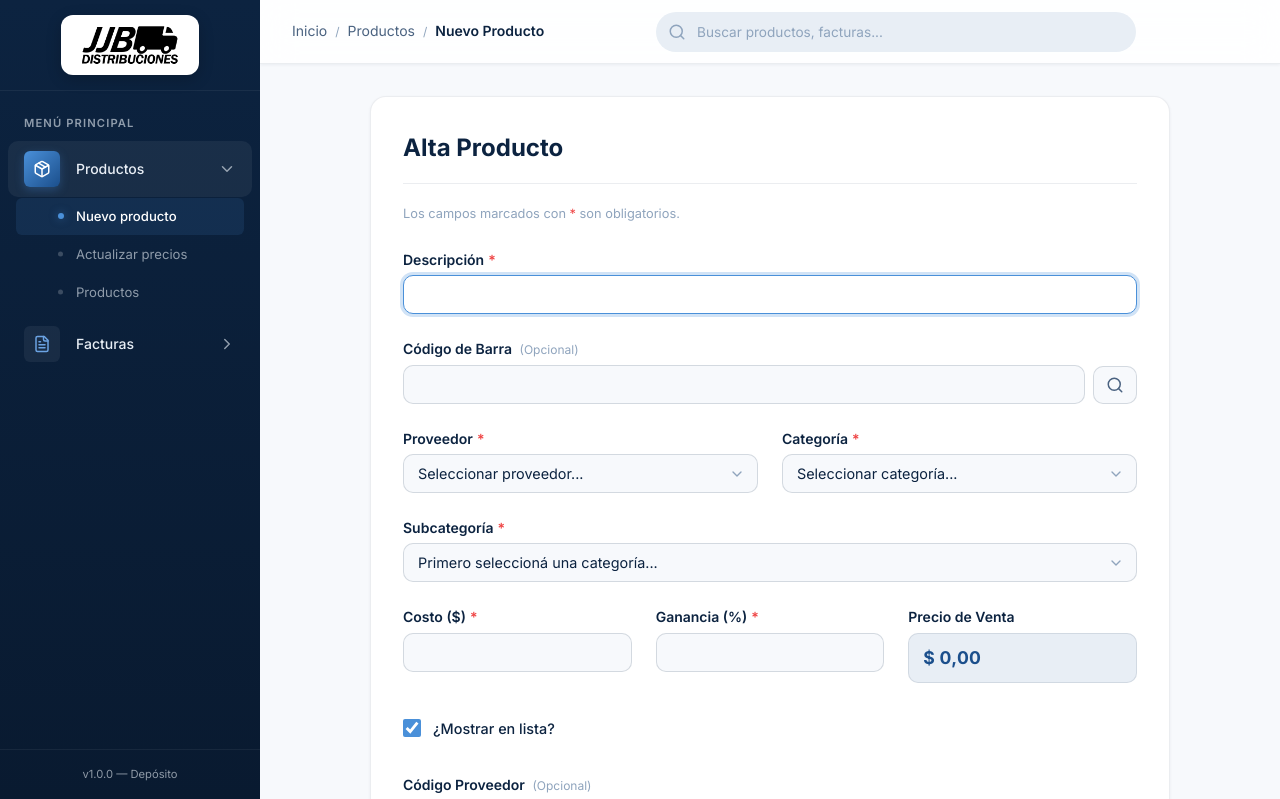
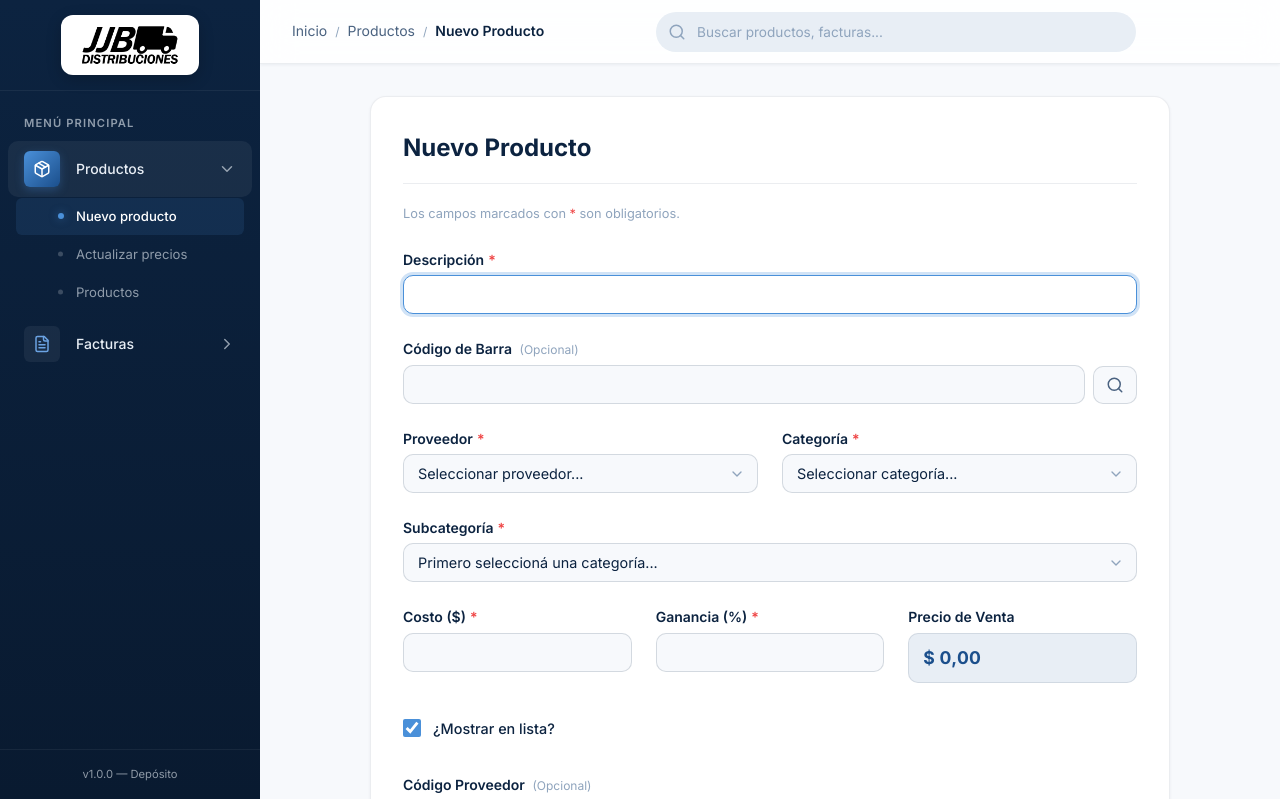
Before and after one commit to tomiingm/deposito, a Flask app: page /productos/nuevo in a window 1280 px wide. Shown: the top 799 px of the page. Run offline with Flask 3, Linux system fonts and the light colour scheme; data comes from the database, SQL or seed files in the repository.

Commit message:
ACT-3 | Detalle en el titulo Nuevo Producto

```diff
--- a/app/templates/productos/nuevo_producto.html
+++ b/app/templates/productos/nuevo_producto.html
@@ -11,7 +11,7 @@
 
 {% block content %}
 <div class="form-card dashboard">
-    <h1 class="form-card__title">Alta Producto</h1>
+    <h1 class="form-card__title">Nuevo Producto</h1>
     <p class="form-card__hint">Los campos marcados con <span style="color: var(--color-danger);">*</span> son obligatorios.</p>
 
     <!-- Flash Messages -->
```
